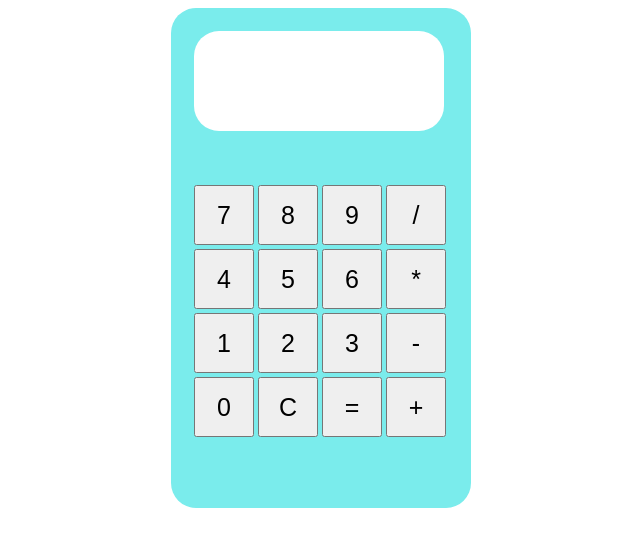
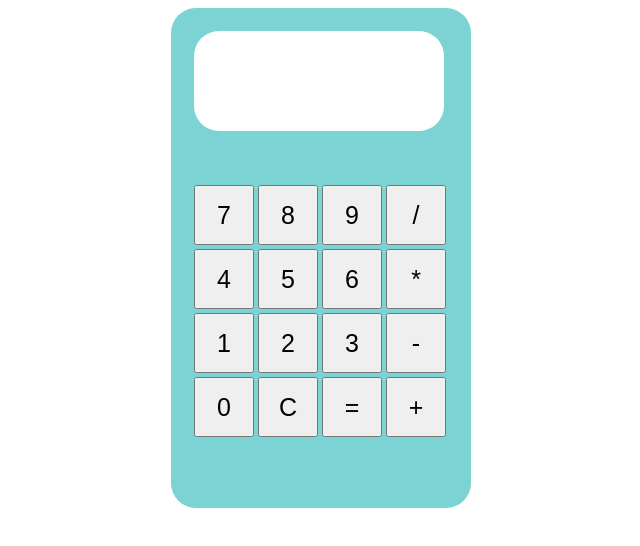
Before and after one commit to FabianaMLD/ActividadCalculadora, a plain HTML site: page index.html in a window 1280 px wide. Shown: the whole page, without its empty margins (319-959 px from the left). Drawn offline with Linux system fonts and the light colour scheme.

Commit message:
FINAAAAAL

```diff
--- a/style.css
+++ b/style.css
@@ -2,7 +2,7 @@
     display: block;
     margin: auto;
     padding: 20px;
-    background-color: #7aecec;
+    background-color: #7cd3d3;
     width: 300px;
     height: 500px;
     border-radius: 25px;
```
